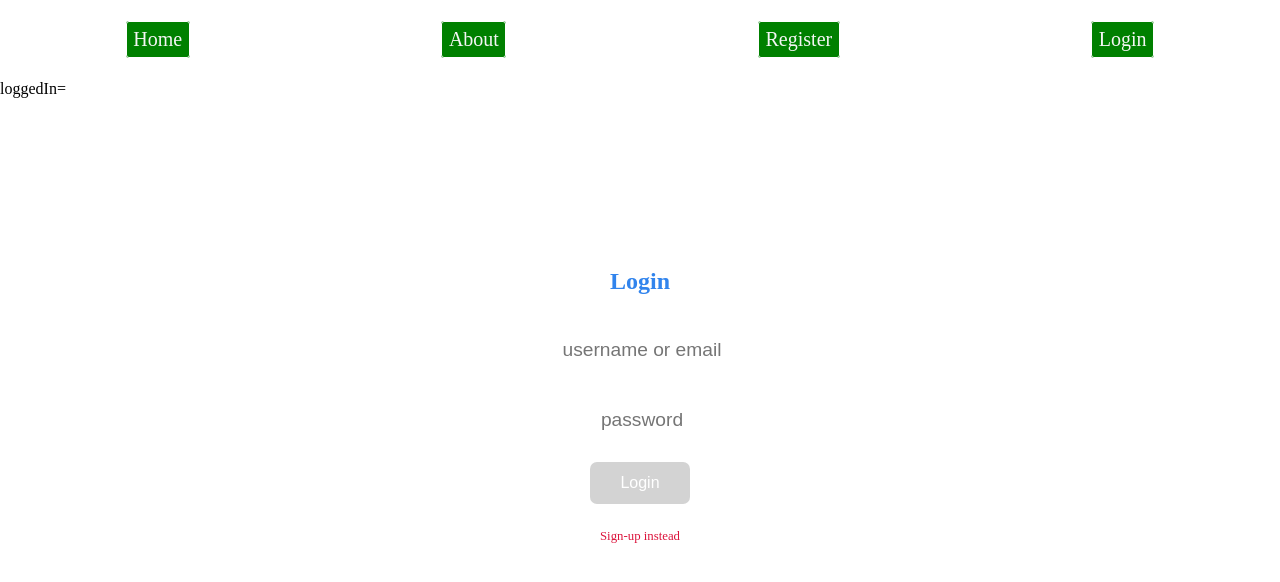
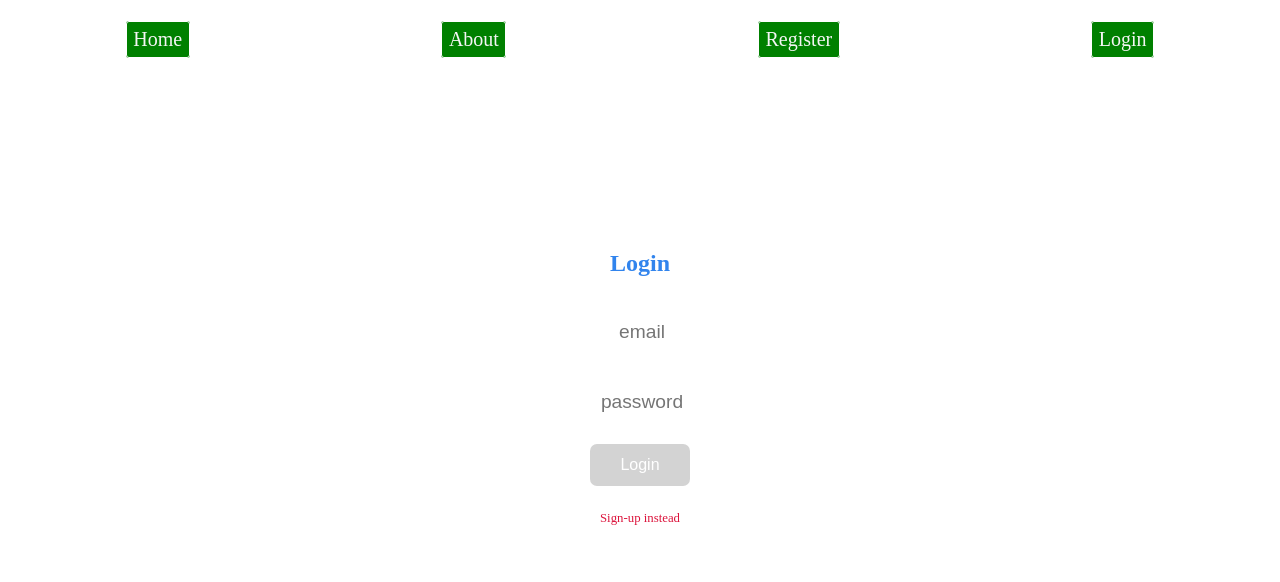
Before and after one commit to Community-Concerns/frontend, a React (Create React App) app: page /login in a window 1280 px wide. Shown: the top 582 px of the page. Built offline with nearby package versions, Linux system fonts and the light colour scheme; no server answers.

Commit message:
login and register working

```diff
--- a/src/App.js
+++ b/src/App.js
@@ -38,7 +38,7 @@ function App()
   return (
     <div className="App">
       <Header />
-      loggedIn={loggedIn}
+      {/* loggedIn={loggedIn} */}
       <Switch>
         <Route exact path="/register" component={Register} />
         <Route path="/login" component={Login} />
--- a/src/auth/axiosWithAuth.js
+++ b/src/auth/axiosWithAuth.js
@@ -7,6 +7,6 @@ export const axiosWithAuth = () => {
       headers: {
          authorization: token,
       },
-      baseURL: '/https://community-concerns.herokuapp.com/'
+      baseURL: 'https://community-concerns.herokuapp.com/'
    })
 }
--- a/src/components/Login.js
+++ b/src/components/Login.js
@@ -89,11 +89,11 @@ h2 {
 
 
 const initialFormValues = {
-	username: "",
+	email: "",
 	password: "",
 };
 const initialErrors = {
-	username: "",
+	email: "",
 	password: "",
 };
 
@@ -131,13 +131,13 @@ export default function Login()
         yup
             .reach(schema, name)
             .validate(value)
-            .then((valid) =>
+            .then(() =>
             {
                 setErrors({
                     ...errors,
                     [name]: "",
                 });
-
+                setDisabled(false)
             })
 
             .catch((err) =>
@@ -162,13 +162,13 @@ export default function Login()
 				<input
 					type="text"
 					name="email"
-					placeholder="username or email"
-					value={credentials.username}
-
+					placeholder="email"
+					value={ credentials.email }
+					onChange={handleChange}
 				/>
 				<br />
 				<div className="errors">
-					<div className="titleError">{errors.username}</div>
+					<div className="titleError">{errors.email}</div>
 				</div>
 				<br />
 				<label htmlFor="zipcode"></label>
@@ -184,7 +184,7 @@ export default function Login()
 				<div className="errors">
 					<div className="titleError">{errors.password}</div>
 				</div>
-				<button disabled={disabled} name="submit">
+				<button disabled={disabled} name="submit" id="submit">
 					Login
 				</button>
 				<Link className="sign-up-div" to="/">
--- a/src/components/Register.js
+++ b/src/components/Register.js
@@ -36,7 +36,7 @@ function Register()
 
 	const [disabled, setDisabled] = useState(true)
 	const [errors, setErrors] = useState({
-		username: "", password: "", email: "",
+		username: "", password: "", email: "", zipcode:""
 	})
 
 
@@ -71,8 +71,9 @@ const setFormErrors = (name, value) =>
 		(() =>
 	{
 		formSchema.isValid(registerValues).then((valid) =>
-		{
-			setDisabled(!valid);
+    {
+      console.log(valid)
+			setDisabled(valid);
 		});
 	}, [registerValues]);
 
@@ -84,8 +85,10 @@ const setFormErrors = (name, value) =>
 
     axiosWithAuth()
       .post('/api/auth/register', {
+        email: registerValues.email.trim(),
+        password: registerValues.password.trim(),
         username: registerValues.username.trim(),
-        password: registerValues.password.trim()
+        zipcode:registerValues.zipcode.trim()
       })
       .then(res => {
         localStorage.setItem('token', res.data.payload)
@@ -97,6 +100,8 @@ const setFormErrors = (name, value) =>
       setRegisterValues({
         username: '',
         password: '',
+        zipcode: '',
+        email:''
       })
   }
 
@@ -114,7 +119,7 @@ const setFormErrors = (name, value) =>
             <div className="error" style={ { color: "red" } }>{ errors.username }</div>
             <div>
               <input autoComplete="off" placeholder="Zip Code" name="zipcode" value={ registerValues.zipcode } onChange={ handleChange }/>
-                <div className="error" style={{ color: "red" }}>{errors.username}</div></div>
+                <div className="error" style={{ color: "red" }}>{errors.zipcode}</div></div>
 
                 <input autoComplete="off" name="password" placeholder="Password" type="password" value={registerValues.password} onChange={handleChange} />
                 <div className="error" style={{ color: "red" }}>{errors.password}</div>
--- a/src/components/yupLoginValidation.js
+++ b/src/components/yupLoginValidation.js
@@ -1,7 +1,7 @@
 import * as yup from "yup";
 
 export default yup.object().shape({
-    username: yup
+    email: yup
         .string()
         .required("Username is required")
         .min(4, "Username must be more than 3 characters"),
```
Also changed, not shown: 1 other file (tests, documents, lock files or other folders).
